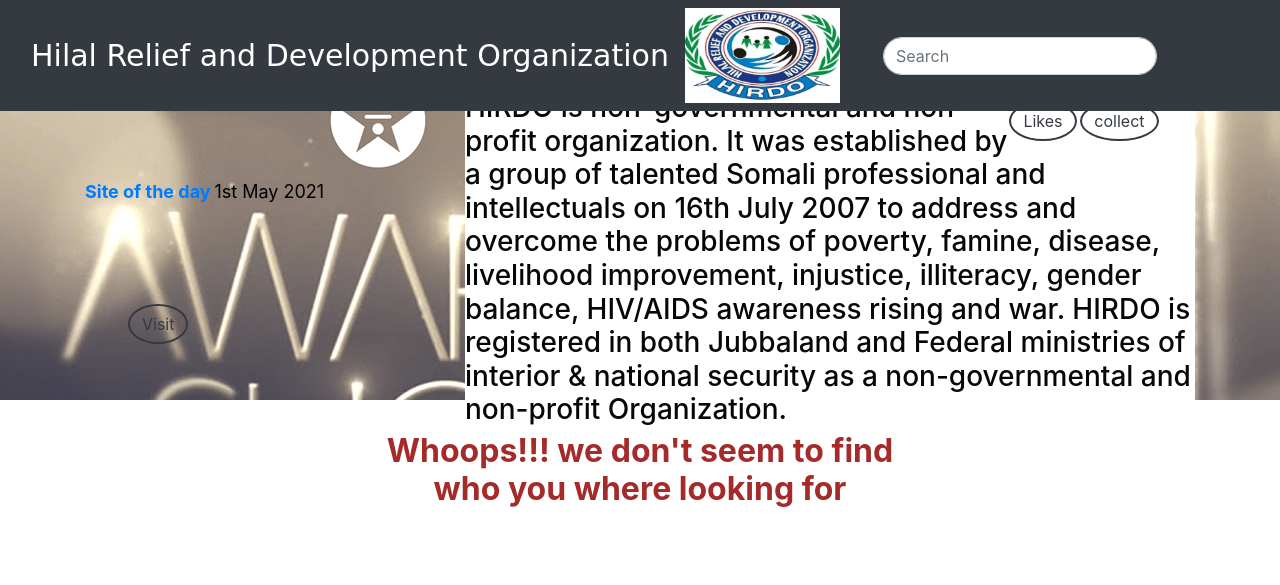
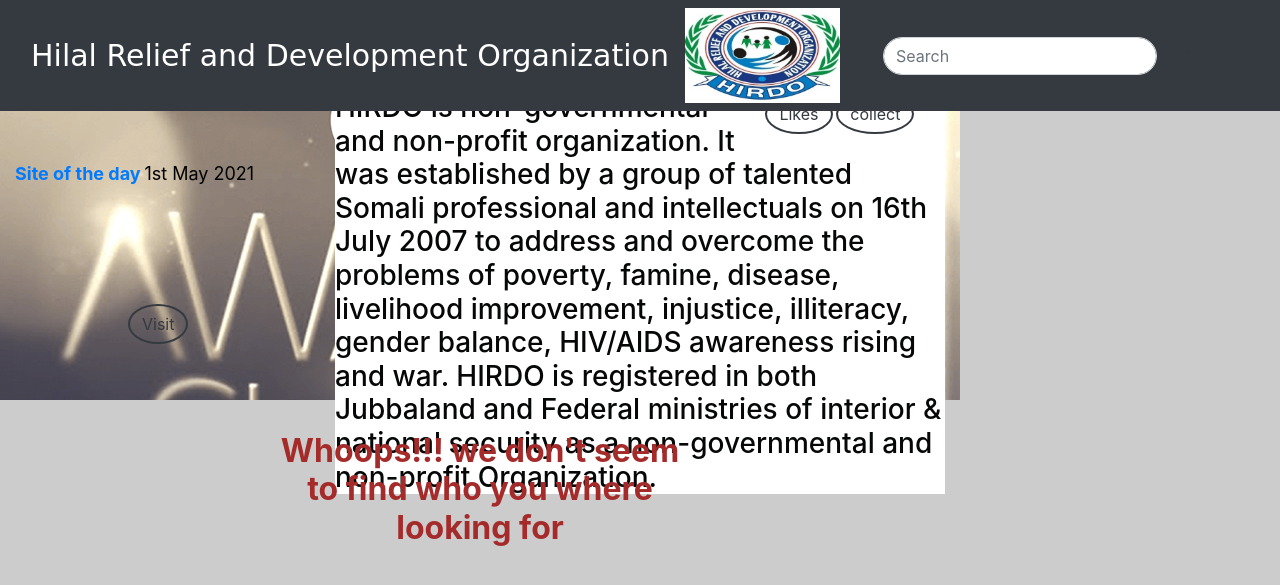
Before and after one commit to EidAbdullahi/hilal, a Django app: template wardapp/templates/all/results.html in a window 1280 px wide. Shown: the top 585 px of the page. Run offline with Django 3.2, Linux system fonts and the light colour scheme; the template is opened without the code that fills it, so the values that code supplies are empty; some libraries are stand-ins or nearby versions.

Commit message:
commit changes

```diff
--- a/static/css/base.css
+++ b/static/css/base.css
@@ -3,3 +3,19 @@
     width:max-content;
     height:400px
 }
+@media screen {
+    body {
+      width: 75%;
+    }
+  }
+
+  @media print {
+    body {
+      width: 100%;
+    }
+  }
+  @media all and (max-width: 699px) and (min-width: 520px), (min-width: 1151px) {
+    body {
+      background: #ccc;
+    }
+  }
--- a/wardapp/templates/all/base.html
+++ b/wardapp/templates/all/base.html
@@ -25,6 +25,7 @@
         <link href='https://fonts.googleapis.com/css?family=Julius Sans One' rel='stylesheet'>
         <link href='https://fonts.googleapis.com/css?family=Montserrat' rel='stylesheet'>
         <link rel="stylesheet" href="{% static '/css/base.css' %}">
+
         {% endblock %}
     </head>
 
```
